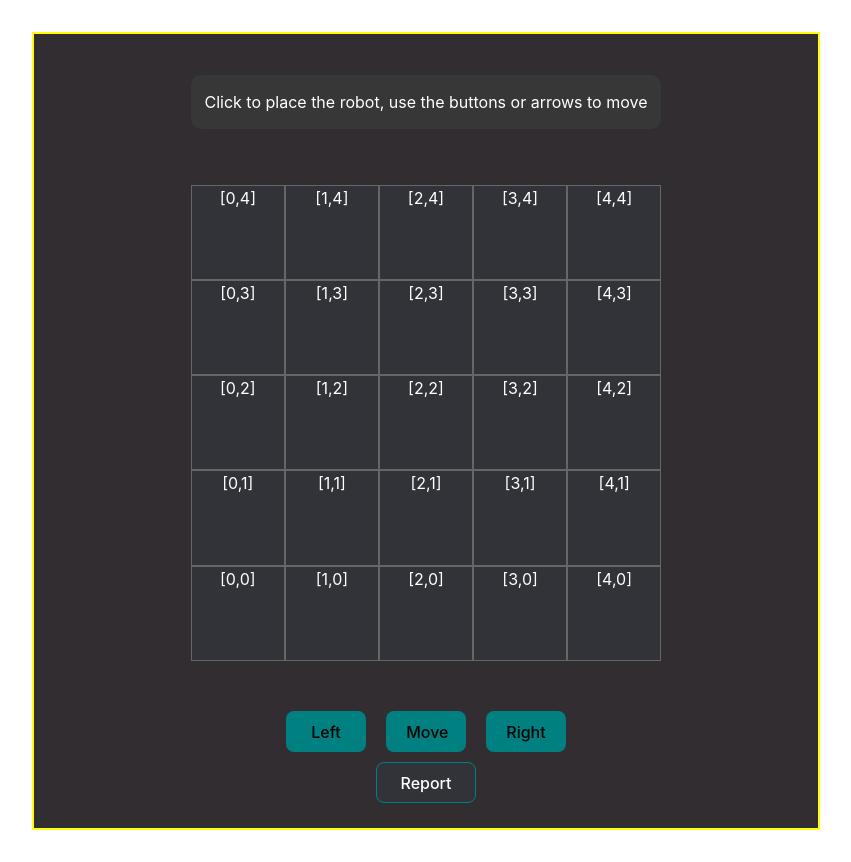
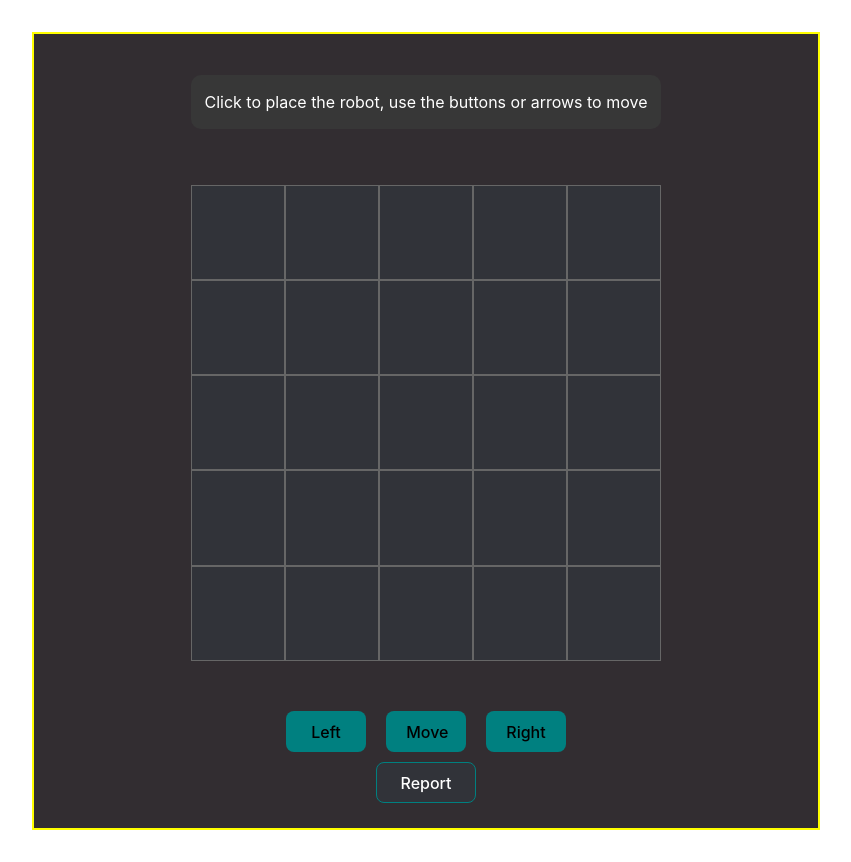
Before and after one commit to qpgdev/th-rohirrim-12.24, a React (Vite) app: page / in a window 1280 px wide. Shown: the whole page, without its empty margins (214-1065 px from the left). Built offline with nearby package versions, Linux system fonts and the light colour scheme.

Commit message:
Removed unnecessary coords and text

```diff
--- a/src/components/table/Table.tsx
+++ b/src/components/table/Table.tsx
@@ -40,6 +40,9 @@ const tableStyles = {
     color: 'white',
     boxSizing: 'border-box',
     position: 'relative',
+    display: 'flex',
+    flexDirection: 'column',
+    justifyContent: 'center',
   } as React.CSSProperties,
 
   robotTextStyle: {
@@ -167,36 +170,29 @@ function Table(): JSX.Element {
       case 'North':
         return (
           <div>
-            <p style={tableStyles.robotTextStyle}>&uarr; North</p>
+            <p style={tableStyles.robotTextStyle}>&uarr;</p>
             <img src={reactImg} alt="Robot North" />
           </div>
         );
       case 'South':
         return (
           <div>
+            <p style={tableStyles.robotTextStyle}>&darr;</p>
             <img src={reactImg} alt="Robot South" />
-            <p style={tableStyles.robotTextStyle}>&darr; South</p>
           </div>
         );
       case 'West':
         return (
           <div>
-            <p style={tableStyles.robotTextStyle}>&#8592; West</p>
+            <p style={tableStyles.robotTextStyle}>&#8592;</p>
             <img src={reactImg} alt="Robot West" />
           </div>
         );
       case 'East':
         return (
           <div>
-            <p style={tableStyles.robotTextStyle}>&#8594; East</p>
+            <p style={tableStyles.robotTextStyle}>&#8594;</p>
             <img src={reactImg} alt="Robot East" />
-          </div>
-        );
-      default:
-        return (
-          <div>
-            <p style={tableStyles.robotTextStyle}>&#9650; Default</p>
-            <img src={reactImg} alt="Robot Default" />
           </div>
         );
     }
@@ -213,7 +209,8 @@ function Table(): JSX.Element {
             style={tableStyles.tileStyle}
             onClick={() => handleTileClick(item)}
           >
-            {item}
+            {/* DEBUG: This ITEM is for debugging the coords*/}
+            {/* {item} */}
             {/* If the robot is on this tile, render its image */}
             {robotPosition === item && getRobotImage(direction)}
           </div>
```
